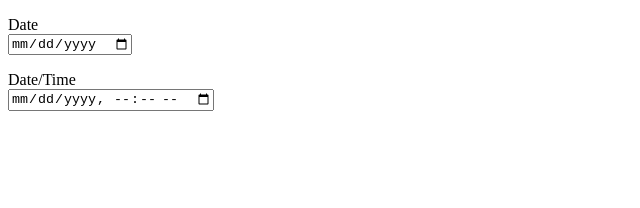
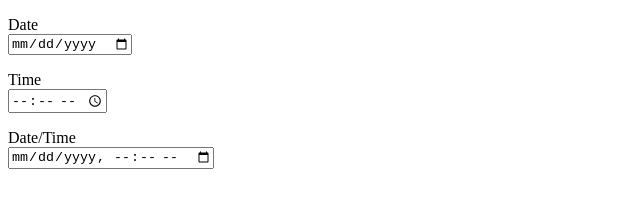
Before and after one commit to elishnevsky/elishnevsky.github.io, a plain HTML site: page test.html in a window 1280 px wide. Shown: the whole page, without its empty margins (0-640 px from the left). Drawn offline with Linux system fonts and the light colour scheme.

Commit message:
Add time input field

```diff
--- a/test.html
+++ b/test.html
@@ -10,6 +10,10 @@
         <input type="date">
     </p>
     <p>
+        <label>Time</label><br>
+        <input type="time">
+    </p>
+    <p>
         <label>Date/Time</label><br>
         <input type="datetime-local">
     </p>
```
